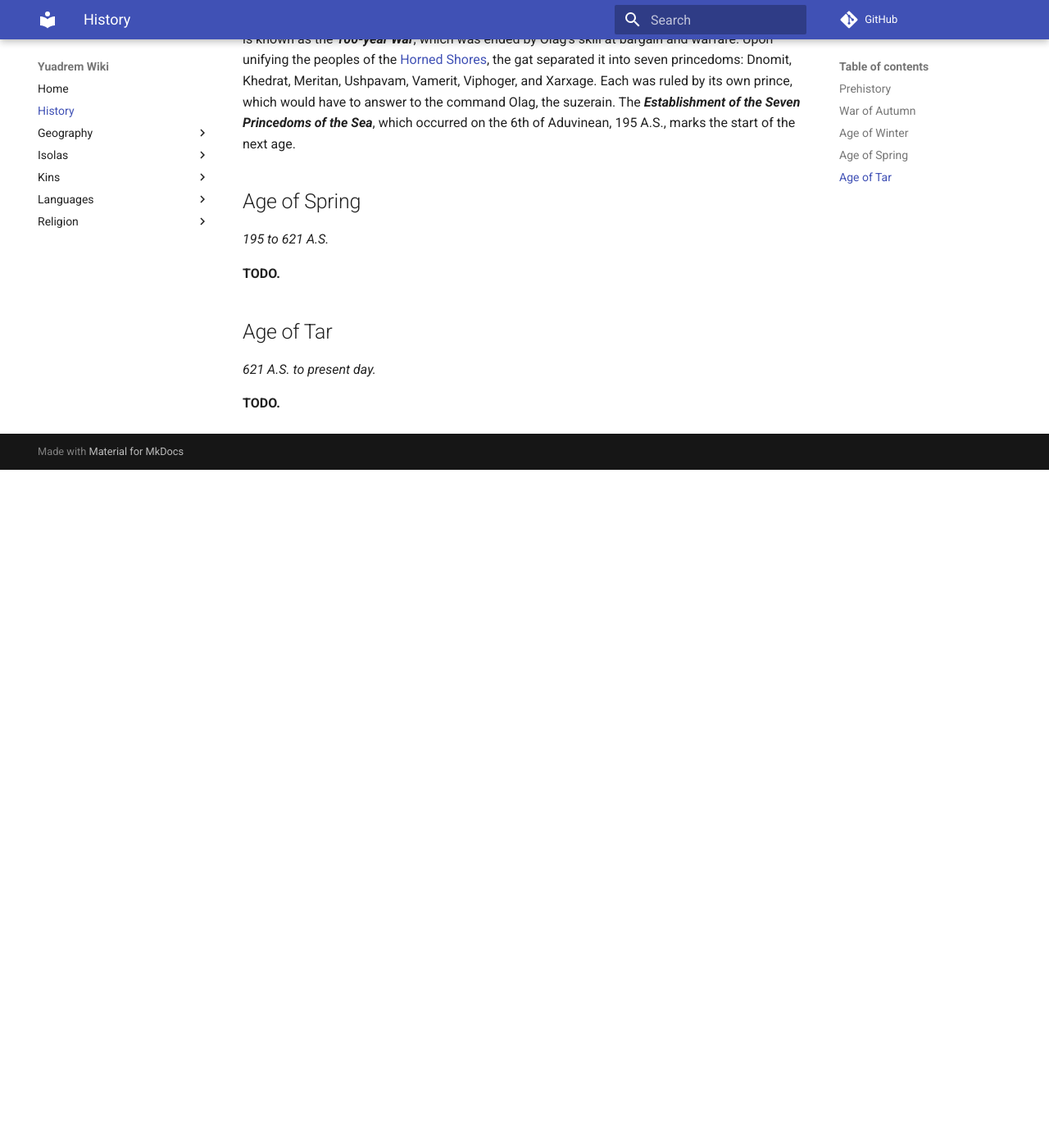
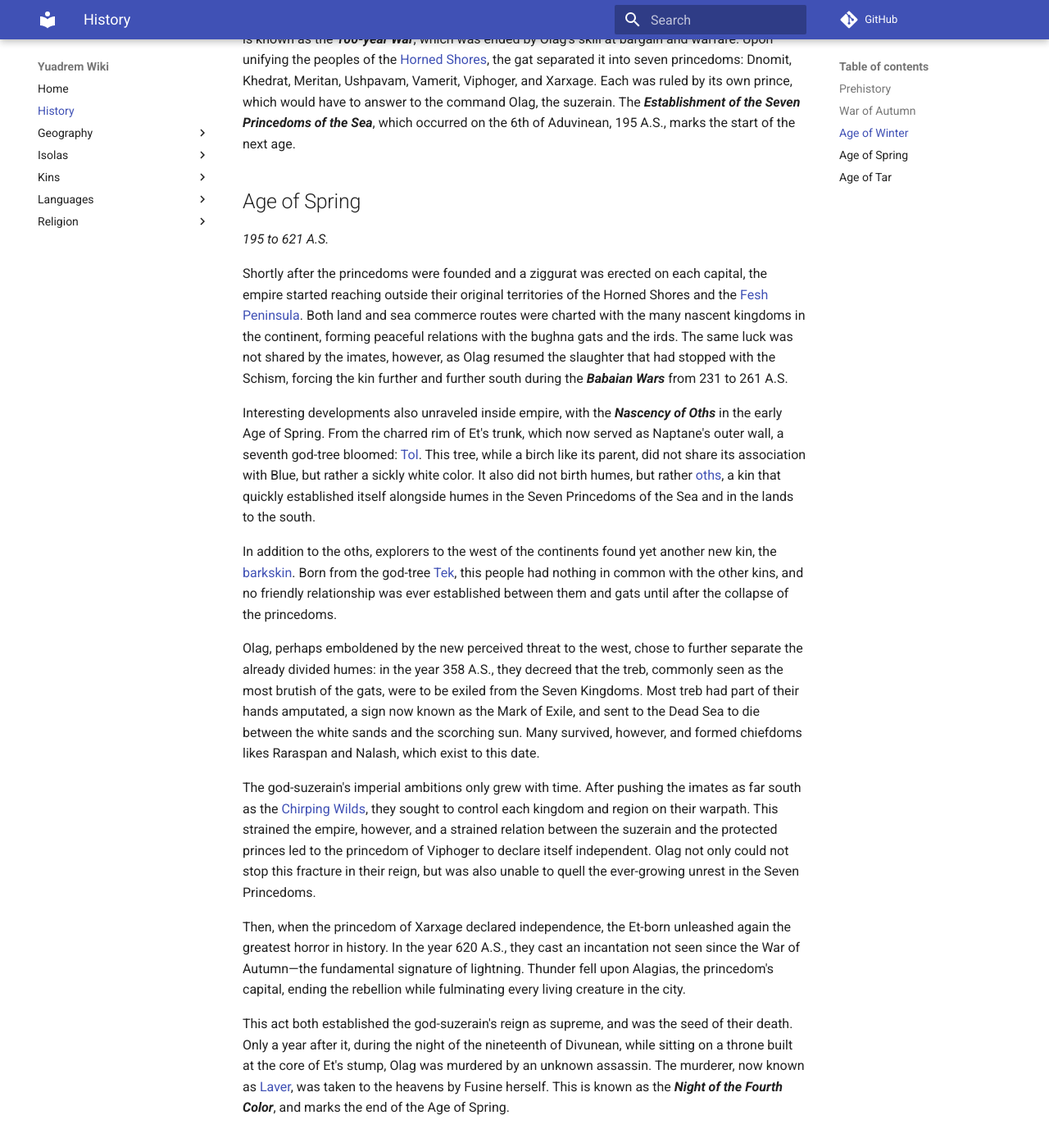
Before and after one commit to bleaktwig/yuadrem-wiki, an MkDocs documentation site: the page built from docs/history.md, in a window 1280 px wide and 1400 px high, scrolled down 2291 px. Shown: the whole window at 82% size. Built offline with MkDocs 1.6.1 and Material for MkDocs 9.7.7, drawn with Linux system fonts in a browser that asks for light colours; comment, search, counter and statistics services are not loaded; before the commit the page ends 2864 px from its top, so only the background shows below that; some of the changed text lies outside the part shown.

Commit message:
Included the age of spring to history.md

```diff
--- a/docs/geography/westlands.md
+++ b/docs/geography/westlands.md
@@ -7,7 +7,7 @@ The Westlands stretch up to the Sulfur Lake to the north, the Ichor Mountains to
 A variety of biomes define this region, all assailed by hot tropical temperatures.
 Before the [Penance](../history.md#age-of-spring), the region was heavily populated by [irds](../kins/hume.md#ird-culture) and [barkskins](../kins/barkskin.md).
 Three empires rose in the region: Hulnar<!-- TODO. Link. -->, Jenkash<!-- TODO. Link. -->, and Gannag<!-- TODO. Link. -->.
-All are thought to have fallen in he Penance, as no contact has been established with them since.
+All are thought to have fallen in the Penance, as no contact has been established with them since.
 
 <!-- GEOGRAPHY ---------------------------------------------------------------->
 ## Geography
--- a/docs/history.md
+++ b/docs/history.md
@@ -31,10 +29,8 @@ Om, fearing the humes' fire, produced a sentient creature of its own, the [imate
 While apomantics proved an effective barrier, the blue god-tree had another gift for the humes in store. It gifted them Color<!-- TODO. Link. -->, through which they could also govern the remaining essence of Pheter, and thus humes created chromology<!-- TODO. Link. -->
 
 As the war between oric gods burned brighter and brighter, many humes became disillusioned by their maker's goals. Over time, desertion became increasingly common, leading to the ***Ird Diaspora***, and the separation of hume civilization into the [gat](kins/hume.md#gat-culture) and [ird](kins/hume.md#ird-culture) cultures.
-<!--NOTE. Maybe talk a bit more here about the 4 "faces" of the ird diaspora; thulkrakan, hairusse, qulbaban, and dratlean. *Or*, make a new page only on the ird diaspora. -->
-<!-- First siege of Ctereth by the armies of healing -- irds-->
 
-Ultimately, in one final siege, the humes arrived at the base of a tired Om, and, wielding Color, set the god-tree on fire. The oric god burned through months, as the gats carried with the mass murder of imates in what's known as the ***Ededian Genocide***.
+Ultimately, in one final siege, the humes arrived at the base of a tired Om, and, wielding Color, set the god-tree on fire. The oric god burned through months, as the gats carried with the mass murder of imates in what's known as the ***Ededian Massacre***.
 
 Pheter, dismayed by the work of their own creation, punished Et for demanding such atrocities. They engraved the fundamental signature of lightning upon Fusine, and then sent her to the heavens. From there, she used the signature to summon great thunder onto Et, fulminating the god-tree in an instant, and marking year 0 in the calendar in a day known as the ***Schism***.
 
@@ -48,32 +44,23 @@ Over time, more and more noves unified under the embrace of one of the last Et-b
 
 Seeing the magnificence of the Et-born's labor, most of the the neighboring tribes swore fealty to Olag. Many, however, feared the unification brought by them and attacked the young empire. This is known as the ***100-year War***, which was ended by Olag's skill at bargain and warfare. Upon unifying the peoples of the [Horned Shores](geography/fractured_lands.md#horned-shores), the gat separated it into seven princedoms: Dnomit, Khedrat, Meritan, Ushpavam, Vamerit, Viphoger, and Xarxage. Each was ruled by its own prince, which would have to answer to the command Olag, the suzerain. The ***Establishment of the Seven Princedoms of the Sea***, which occurred on the 6th of Aduvinean, 195 A.S., marks the start of the next age.
 
-<!-- 32 A.S. | The Ctereth sieges by gats. -->
-
 <!---------------------------------------------------------------------------->
 ## Age of Spring
-<!-- NOTE. Maybe change to Age of Blooms? Less obvious... -->
 _195 to 621 A.S._
 
-**TODO.**
+Shortly after the princedoms were founded and a ziggurat was erected on each capital, the empire started reaching outside their original territories of the Horned Shores and the [Fesh Peninsula](isolas/fesh_peninsula/index.md). Both land and sea commerce routes were charted with the many nascent kingdoms in the continent, forming peaceful relations with the bughna gats and the irds. The same luck was not shared by the imates, however, as Olag resumed the slaughter that had stopped with the Schism, forcing the kin further and further south during the ***Babaian Wars*** from 231 to 261 A.S.
 
-<!-- LIST OF EVENTS
-    71          | Founding of Krudzal.
-    143 - 173   | Babaian wars.
-    195         | Founding of the Seven Kingdoms through the seven ziggurats.
-    2nd century | Nascency of Tol and oths.
-    231 - 261   | more imate genocides under Olag (look up the names).
-    3rd century | Exile of treb gats.
-    311 A.S.    | Taneth writes the good book in 311 A.S.
-    411         | Vanishing of Hairuus.
-    520 A.S.    | Establishment of Tanethism as the main religion.
+Interesting developments also unraveled inside empire, with the ***Nascency of Oths*** in the early Age of Spring. From the charred rim of Et's trunk, which now served as Naptane's outer wall, a seventh god-tree bloomed: [Tol](religion/godtrees/tol.md). This tree, while a birch like its parent, did not share its association with Blue, but rather a sickly white color. It also did not birth humes, but rather [oths](kins/oth.md), a kin that quickly established itself alongside humes in the Seven Princedoms of the Sea and in the lands to the south.
 
-    TODO        | Discovery of barkskins and Tek.
-    533         | Creation of Wordbinding??
-    ??          | rebellion starts.
-    620         | use of all-storm.
-    621         |  night of the fourth color, death of Olag.
--->
+In addition to the oths, explorers to the west of the continents found yet another new kin, the [barkskin](kins/barkskin.md). Born from the god-tree [Tek](religion/godtrees/tek.md), this people had nothing in common with the other kins, and no friendly relationship was ever established between them and gats until after the collapse of the princedoms.
+
+Olag, perhaps emboldened by the new perceived threat to the west, chose to further separate the already divided humes: in the year 358 A.S., they decreed that the treb, commonly seen as the most brutish of the gats, were to be exiled from the Seven Kingdoms. Most treb had part of their hands amputated, a sign now known as the Mark of Exile<!-- TODO. Link. -->, and sent to the Dead Sea<!-- TODO. Link. --> to die between the white sands and the scorching sun. Many survived, however, and formed chiefdoms likes Raraspan and Nalash, which exist to this date.
+
+The god-suzerain's imperial ambitions only grew with time. After pushing the imates as far south as the [Chirping Wilds](geography/savage_territories.md#chirping-wilds), they sought to control each kingdom and region on their warpath. This strained the empire, however, and a strained relation between the suzerain and the protected princes led to the princedom of Viphoger to declare itself independent. Olag not only could not stop this fracture in their reign, but was also unable to quell the ever-growing unrest in the Seven Princedoms.
+
+Then, when the princedom of Xarxage declared independence, the Et-born unleashed again the greatest horror in history. In the year 620 A.S., they cast an incantation not seen since the War of Autumn—the fundamental signature of lightning. Thunder fell upon Alagias<!-- TODO. Link. -->, the princedom's capital, ending the rebellion while fulminating every living creature in the city.
+
+This act both established the god-suzerain's reign as supreme, and was the seed of their death. Only a year after it, during the night of the nineteenth of Divunean, while sitting on a throne built at the core of Et's stump, Olag was murdered by an unknown assassin. The murderer, now known as [Laver](religion/index.md#illuminants), was taken to the heavens by Fusine herself. This is known as the ***Night of the Fourth Color***, and marks the end of the Age of Spring.
 
 <!---------------------------------------------------------------------------->
 ## Age of Tar
@@ -100,3 +87,11 @@ _621 A.S. to present day._
 -->
 
 <!-- TODO. Remember to mention at the end that because of their birth without disparity, humes (and other intelligent species) require to consume disparity to maintain thought (separation of things, etc. etc.). this is why the Age of Tar is advancing, even if it started with olag being an asshole. -->
+
+<!-- SIGNIFICANT EVENTS NOT INCLUDED HERE:
+    * prehistory | First siege of Ctereth by the armies of healing -- irds
+    * 32 A.S.    | The Ctereth sieges by gats.
+    * 71 A.S.    | Founding of Krudzal.
+    * 411 A.S.   | Vanishing of Hairuus.
+    * 520 A.S.   | Establishment of Tanethism as the main religion.
+------------------------------------------------------------------------------>
--- a/docs/kins/imate.md
+++ b/docs/kins/imate.md
@@ -1,5 +1,5 @@
 # Imates
-[Om](../religion/godtrees/om.md) created imates to defend the oric god from [Et](../religion/godtrees/et.md) and the [humes](hume.md) in the [War of Autumn](../history.md#war-of-autumn). While not particularly suited for war, the kin defended their god-tree until the [Schism](../history.md#war-of-autumn). For this, they were Blessed with Word. After the burning of Om, imates escaped genocide by migrating to the south, spreading thorough the southern reaches of Yuadrem.
+[Om](../religion/godtrees/om.md) created imates to defend the oric god from [Et](../religion/godtrees/et.md) and the [humes](hume.md) in the [War of Autumn](../history.md#war-of-autumn). While not particularly suited for war, the kin defended their god-tree until the [Schism](../history.md#war-of-autumn). For this, they were Blessed with Word. After the burning of Om, imates escaped their total slaughter by migrating to the south, spreading thorough the southern reaches of Yuadrem.
 
 ---
 ## Physical Description
@@ -18,7 +18,7 @@ Due to their fur and proclivity to warm and humid weathers, imates in general do
 For self expression, imates wear an abundance of accessories, often made of copper or gold. Common examples include bands in the arms and legs, rings, and braid rings. Piercings in the face and ears are the sign of adulthood in the kin. These accessories are often made of bone, wood, copper, or gold, and imates puts more value in the complexity of the design than the material from which it was made.
 
 ## Origins and history
-After the Schism, imates were left without the canopy of Om to protect them. As such, they settled south of the Turtle Sea, surviving the [40-Year Famine](../history.md#age-of-winter) thanks to the abundant flora of the area. These settlements were short lived, however, as after recovering from the famine, gats took to hunting imates en masse, sparking the Babaian Genocide.
+After the Schism, imates were left without the canopy of Om to protect them. As such, they settled south of the Turtle Sea, surviving the [40-Year Famine](../history.md#age-of-winter) thanks to the abundant flora of the area. These settlements were short lived, however, as after recovering from the famine, gats took to hunting imates en masse, sparking the [Babaian Wars](../history.md#age-of-spring).
 
 The imates that survived continued migrating south, settling in a variety of regions on the southernmost reaches of Yuadrem. Many gained an affinity with the yellow god-tree Uld, who lives in the Wildlands. Others migrated to the southernmost points of the continent, and a large group to the Ironlakes Islands.
 
```
Also changed, not shown: other parts of docs/history.md (+0 -2 lines), docs/kins/barkskin.md (+1 -1 lines), docs/religion/illuminants/olag.md (+2 -2 lines), docs/religion/index.md (+2 -4 lines).
